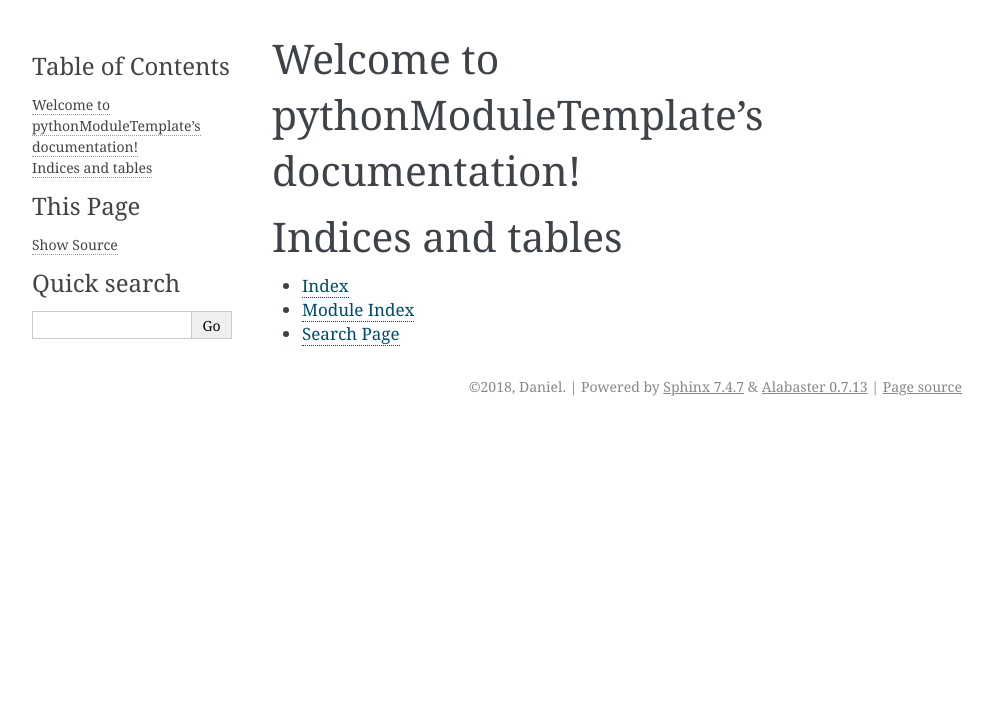
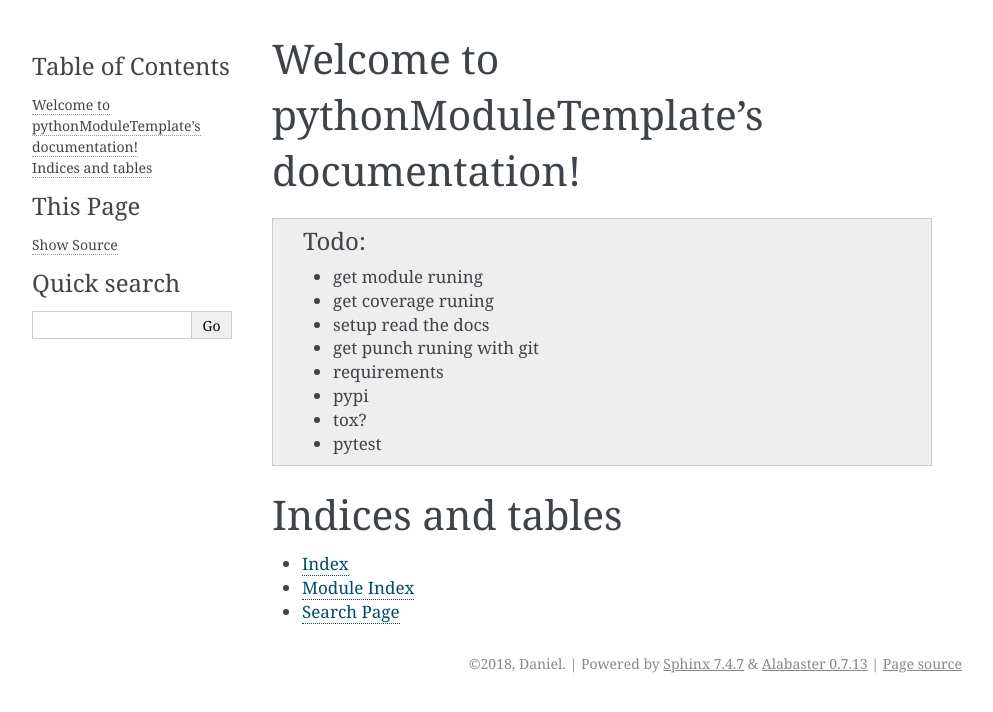
Before and after one commit to climbit/pythonModuleTemplate, a Sphinx documentation site: the page built from docs/index.rst, in a window 1280 px wide. Shown: the top 712 px of the page, without its empty margins (148-1141 px from the left). Built offline with Sphinx 7.4.7, drawn with Linux system fonts in a browser that asks for light colours.

Commit message:
Add todo list in documentation. update sphinx config file.

```diff
--- a/docs/conf.py
+++ b/docs/conf.py
@@ -31,10 +31,16 @@
 # Add any Sphinx extension module names here, as strings. They can be
 # extensions coming with Sphinx (named 'sphinx.ext.*') or your custom
 # ones.
-extensions = ['sphinx.ext.autodoc',
+extensions = [
+    'sphinx.ext.autodoc',
     'sphinx.ext.todo',
     'sphinx.ext.coverage',
-    'sphinx.ext.mathjax']
+    #'sphinx.ext.imgmath',
+    'sphinx.ext.mathjax',
+    #'sphinx.ext.ifconfig',
+    #'sphinx.ext.viewcode',
+    #'sphinx.ext.githubpages'
+]
 
 # Add any paths that contain templates here, relative to this directory.
 templates_path = ['_templates']
--- a/docs/index.rst
+++ b/docs/index.rst
@@ -10,6 +10,16 @@ Welcome to pythonModuleTemplate's documentation!
    :maxdepth: 2
    :caption: Contents:
 
+.. todo::
+   * get module runing
+   * get coverage runing
+   * setup read the docs
+   * get punch runing with git
+   * requirements
+   * pypi
+   * tox?
+   * pytest
+
 
 
 Indices and tables
```
